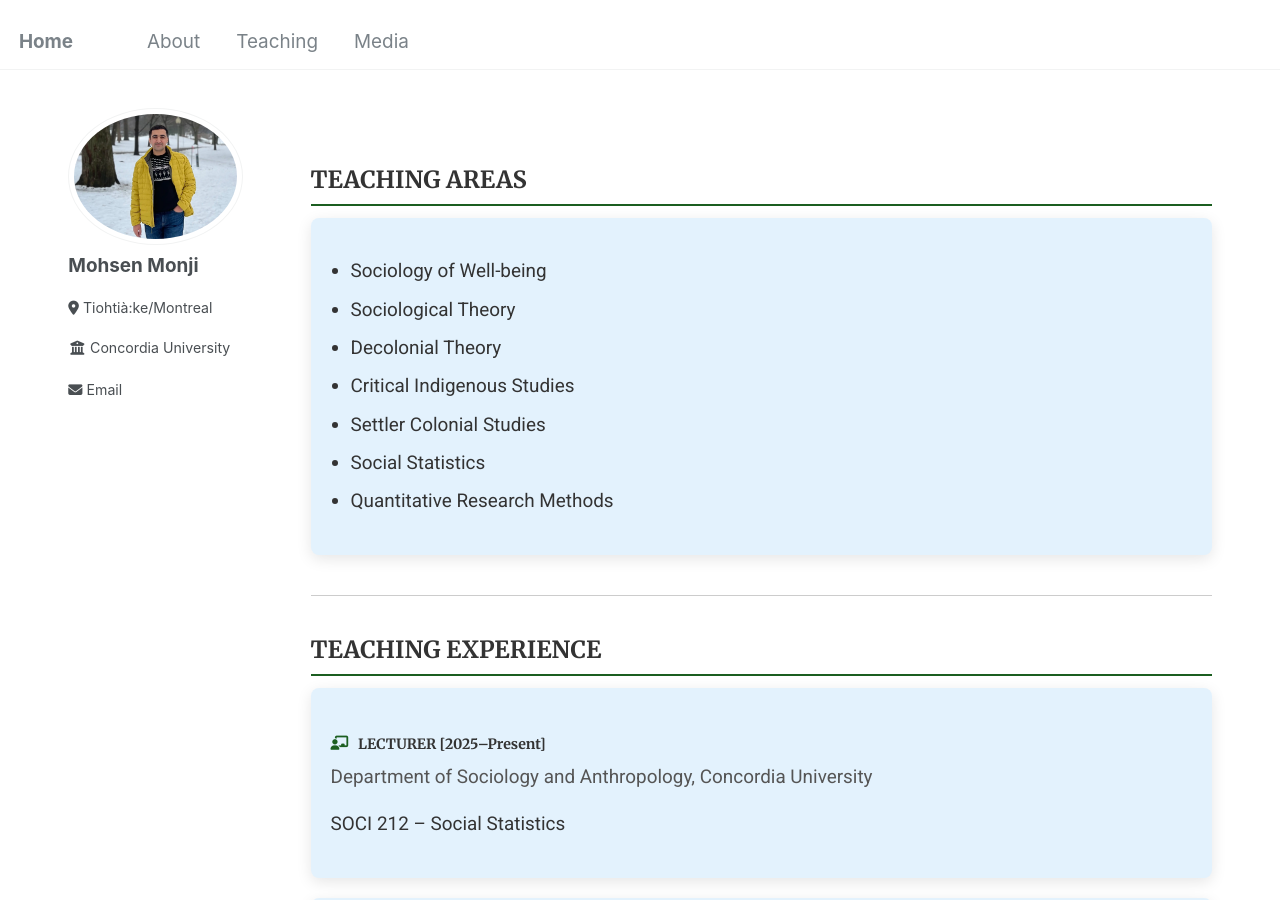
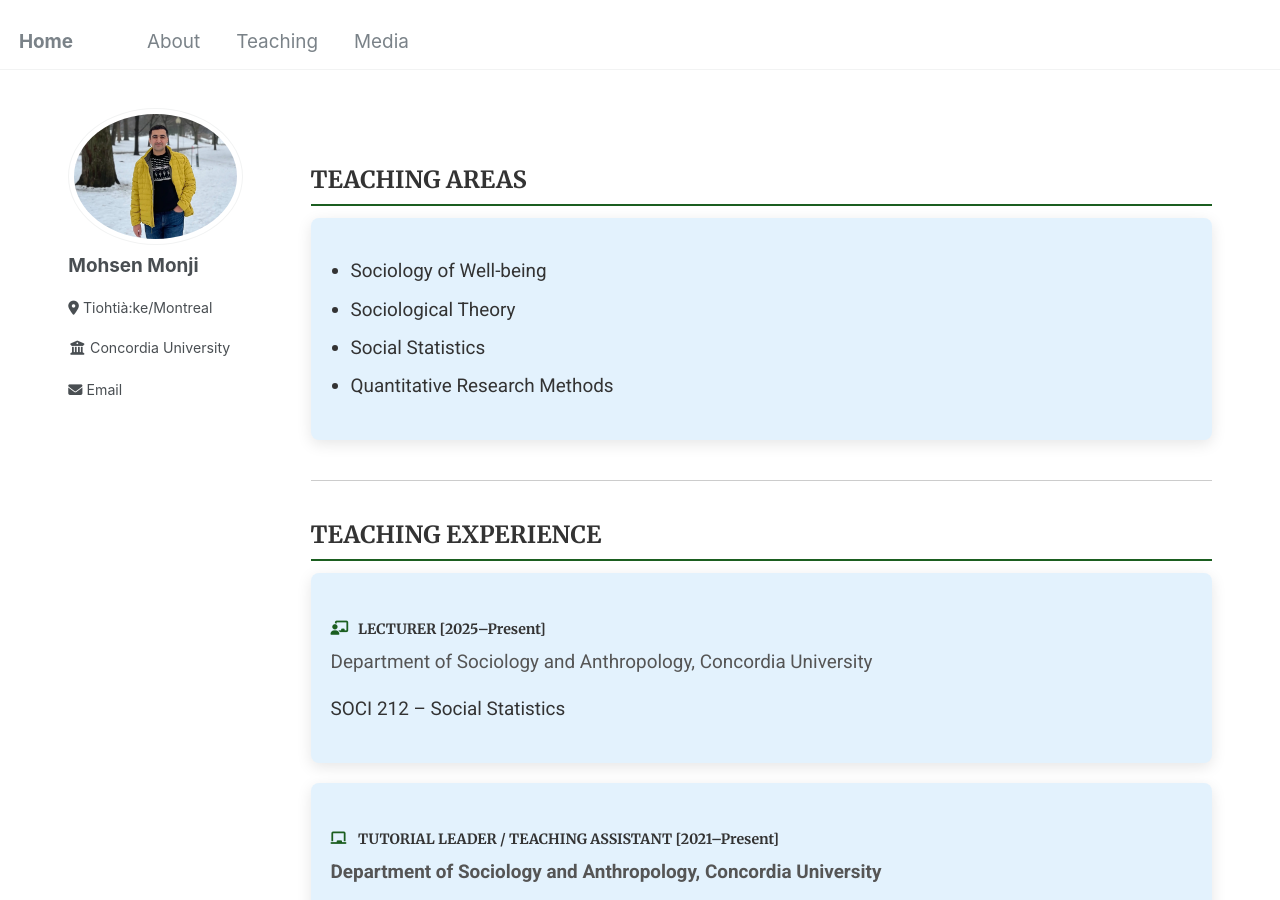
Before and after one commit to Mohsnmonji/mohsnmonji.github.io, a Jekyll site: the page built from _pages/teaching.md, in a window 1280 px wide and 900 px high. Built offline with Jekyll 4.4.1, drawn with Linux system fonts in a browser that asks for light colours.

Commit message:
Update teaching.md

```diff
--- a/_pages/teaching.md
+++ b/_pages/teaching.md
@@ -67,9 +67,6 @@ author_profile: true
     <ul class="teaching-list" style="list-style-type: disc; padding-left: 20px;">
       <li>Sociology of Well-being</li>
       <li>Sociological Theory</li>
-      <li>Decolonial Theory</li>
-      <li>Critical Indigenous Studies</li>
-      <li>Settler Colonial Studies</li>
       <li>Social Statistics</li>
       <li>Quantitative Research Methods</li>
     </ul>
```
